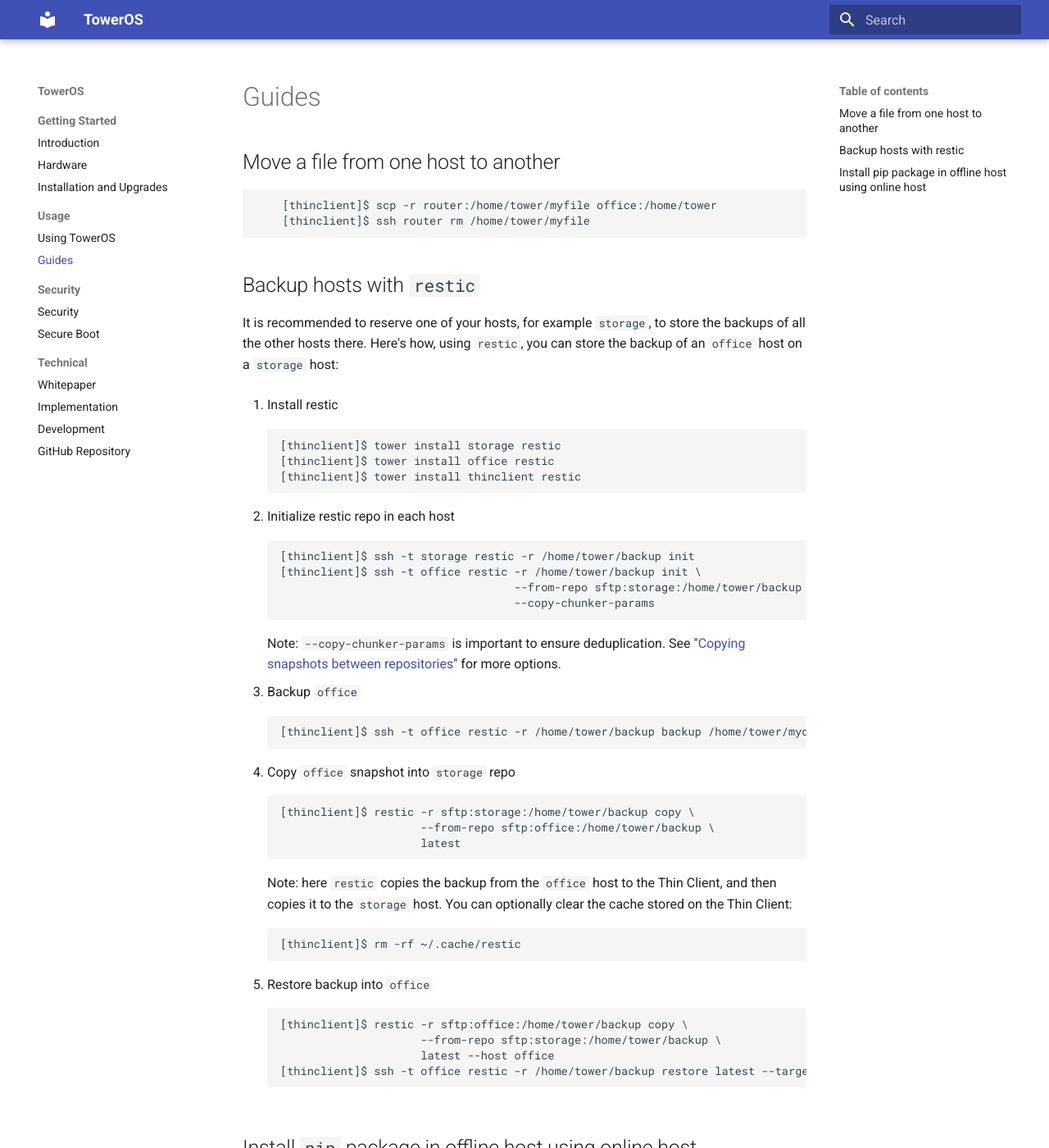
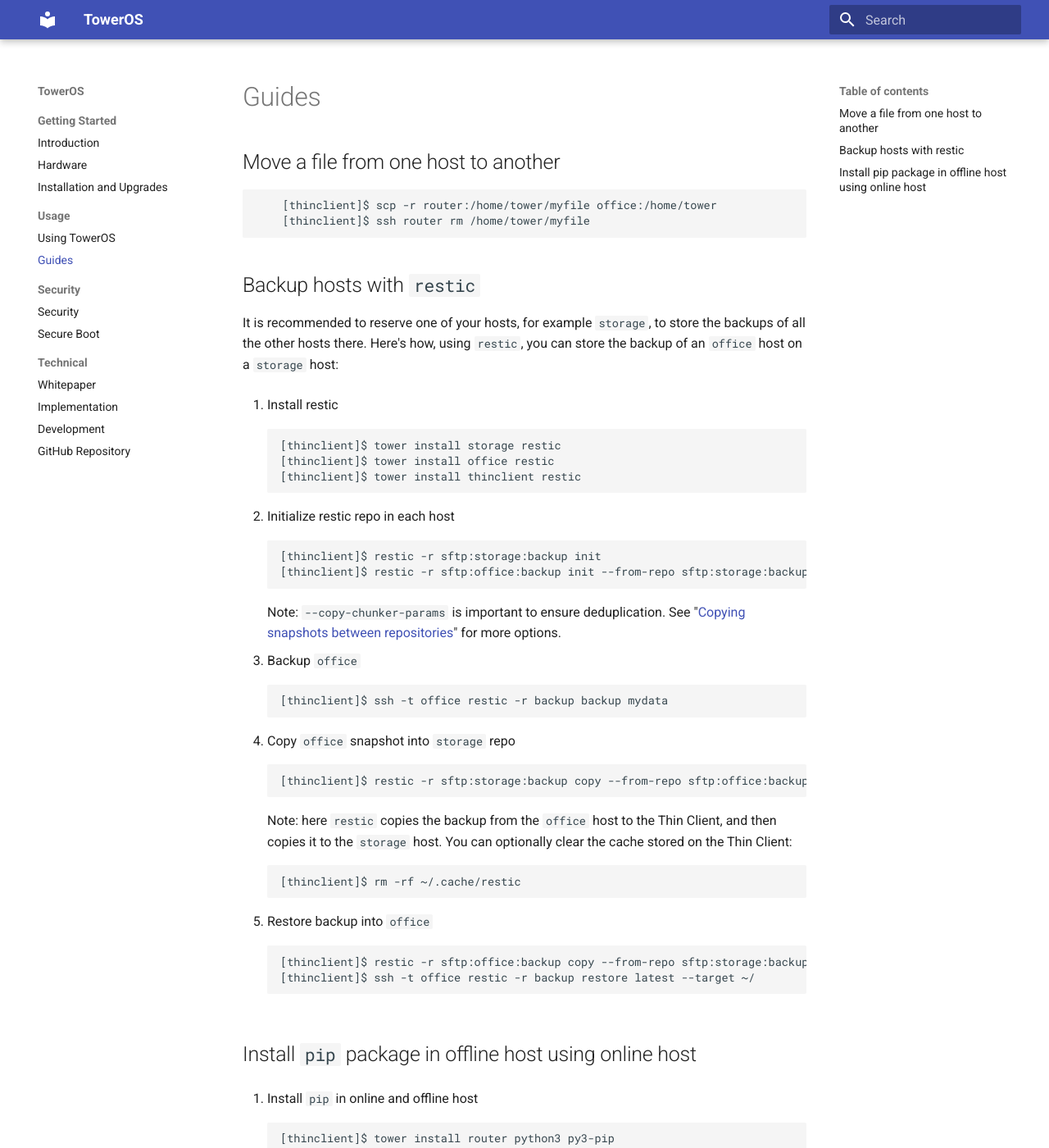
Before and after one commit to towercomputers/toweros, an MkDocs documentation site: the page built from docs/src/guides.md, in a window 1280 px wide and 1400 px high. Shown: the whole window at 82% size. Built offline with MkDocs 1.6.1 and Material for MkDocs 9.7.7, drawn with Linux system fonts in a browser that asks for light colours.

Commit message:
fix restic guide

```diff
--- a/docs/src/guides.md
+++ b/docs/src/guides.md
@@ -16,23 +16,19 @@ It is recommended to reserve one of your hosts, for example `storage`, to store
 
 1. Initialize restic repo in each host
 
-        [thinclient]$ ssh -t storage restic -r /home/tower/backup init
-        [thinclient]$ ssh -t office restic -r /home/tower/backup init \
-                                           --from-repo sftp:storage:/home/tower/backup \
-                                           --copy-chunker-params
+        [thinclient]$ restic -r sftp:storage:backup init
+        [thinclient]$ restic -r sftp:office:backup init --from-repo sftp:storage:backup --copy-chunker-params
 
     Note: `--copy-chunker-params` is important to ensure deduplication.
     See "[Copying snapshots between repositories](https://restic.readthedocs.io/en/latest/045_working_with_repos.html#copying-snapshots-between-repositories)" for more options.
 
 1. Backup `office`
 
-        [thinclient]$ ssh -t office restic -r /home/tower/backup backup /home/tower/mydata
+        [thinclient]$ ssh -t office restic -r backup backup mydata
 
 1. Copy `office` snapshot into `storage` repo
 
-        [thinclient]$ restic -r sftp:storage:/home/tower/backup copy \
-                             --from-repo sftp:office:/home/tower/backup \
-                             latest
+        [thinclient]$ restic -r sftp:storage:backup copy --from-repo sftp:office:backup latest
 
     Note: here `restic` copies the backup from the `office` host to the Thin Client, and then copies it to the `storage` host. You can optionally clear the cache stored on the Thin Client:
 
@@ -40,10 +36,8 @@ It is recommended to reserve one of your hosts, for example `storage`, to store
 
 1. Restore backup into `office`
 
-        [thinclient]$ restic -r sftp:office:/home/tower/backup copy \
-                             --from-repo sftp:storage:/home/tower/backup \
-                             latest --host office
-        [thinclient]$ ssh -t office restic -r /home/tower/backup restore latest --target /
+        [thinclient]$ restic -r sftp:office:backup copy --from-repo sftp:storage:backup latest --host office
+        [thinclient]$ ssh -t office restic -r backup restore latest --target ~/
 
 
 ## Install `pip` package in offline host using online host
```
